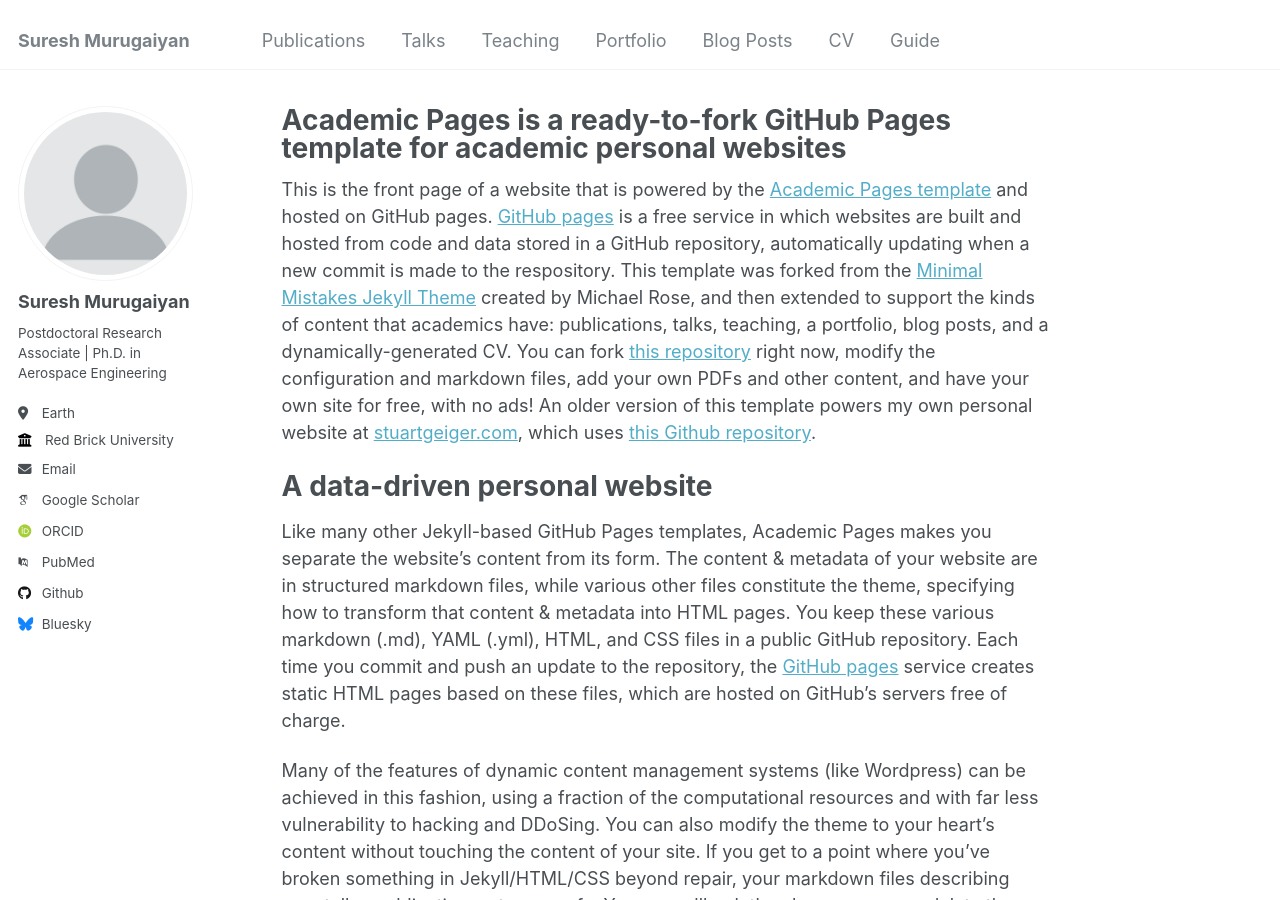
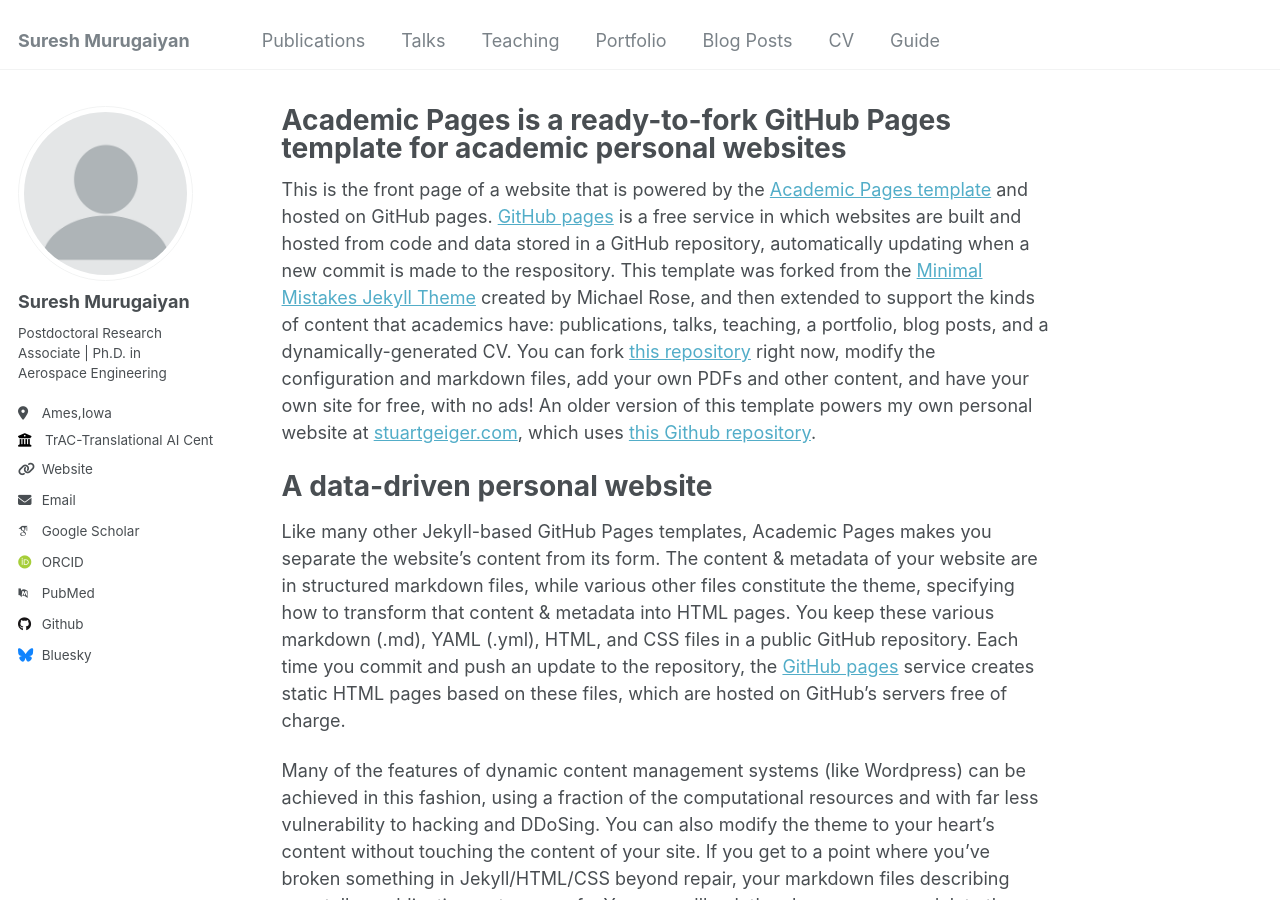
Before and after one commit to SureshMurugaiyan/SureshMurugaiyan.github.io, a Jekyll site: the page built from _pages/about.md, in a window 1280 px wide and 900 px high. Built offline with Jekyll 4.4.1, drawn with Linux system fonts in a browser that asks for light colours; some web fonts are replaced.

Commit message:
Update _config.yml

```diff
--- a/_config.yml
+++ b/_config.yml
@@ -25,10 +25,10 @@ author:
   name             : "Suresh Murugaiyan"
   pronouns         : # example: "he/him"
   bio              : "Postdoctoral Research Associate | Ph.D. in Aerospace Engineering"
-  location         : "Earth"
-  employer         : "Red Brick University"
-  uri              : # URL
-  email            : "none@example.org"
+  location         : "Ames,Iowa"
+  employer         : "TrAC-Translational AI Center"
+  uri              : "https://www.linkedin.com/in/suresh-murugaiyan-phd/"
+  email            : ""
 
   # Academic websites
   arxiv            : # URL - Update with the correct link to your profile
```
